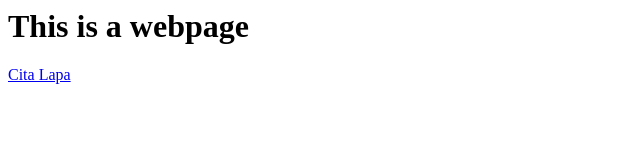
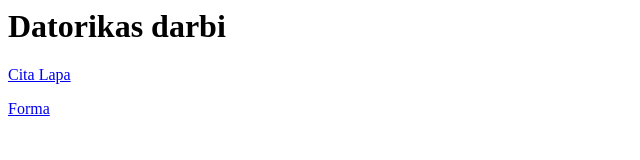
Before and after one commit to Linda-boop/Datorika-22.03, a plain HTML site: page index.html in a window 1280 px wide. Shown: the whole page, without its empty margins (0-640 px from the left). Drawn offline with Linux system fonts and the light colour scheme.

Commit message:
Update index.html

```diff
--- a/index.html
+++ b/index.html
@@ -1,3 +1,4 @@
 <HTML>
-  <H1>This is a webpage</H1>
+  <H1>Datorikas darbi</H1>
   <p><a href="Jansone_citaLapa.html"> Cita Lapa </a>
+  <p><a href="Jansone_forma.html"> Forma </a>
```
